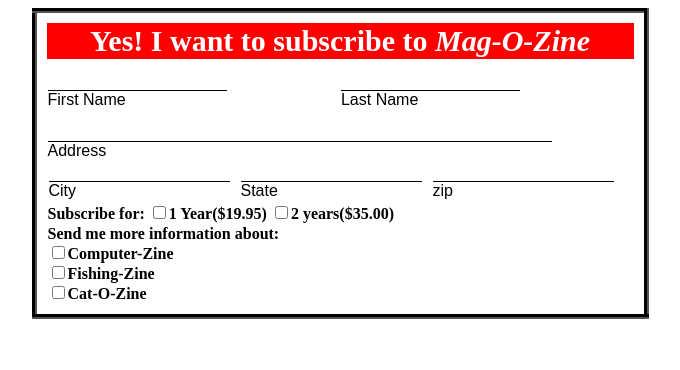
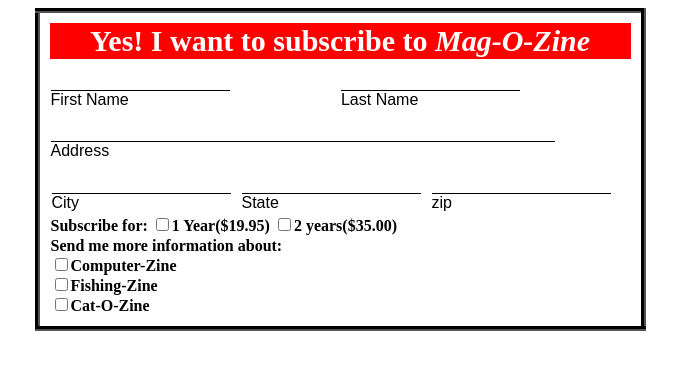
Before and after one commit to Satish8798/Day8_Task_B39_Eng_WD, a plain HTML site: page 7.html in a window 1280 px wide. Shown: the whole page, without its empty margins (300-980 px from the left). Drawn offline with Linux system fonts and the light colour scheme.

Commit message:
Update 7.html

```diff
--- a/7.html
+++ b/7.html
@@ -40,15 +40,15 @@
                                 <table>
                                     <tr>
                                         <td>
-                                            <input type="text"><br>
+                                            <input type="text" class="inputText"><br>
                                             <label>City</label>
                                         </td>
                                         <td>
-                                            <input type="text"><br>
+                                            <input type="text" class="inputText"><br>
                                             <label>State</label>
                                         </td>
                                         <td>
-                                            <input type="text"><br>
+                                            <input type="text" class="inputText"><br>
                                             <label>zip</label>
                                         </td>
                                     </tr>
```
